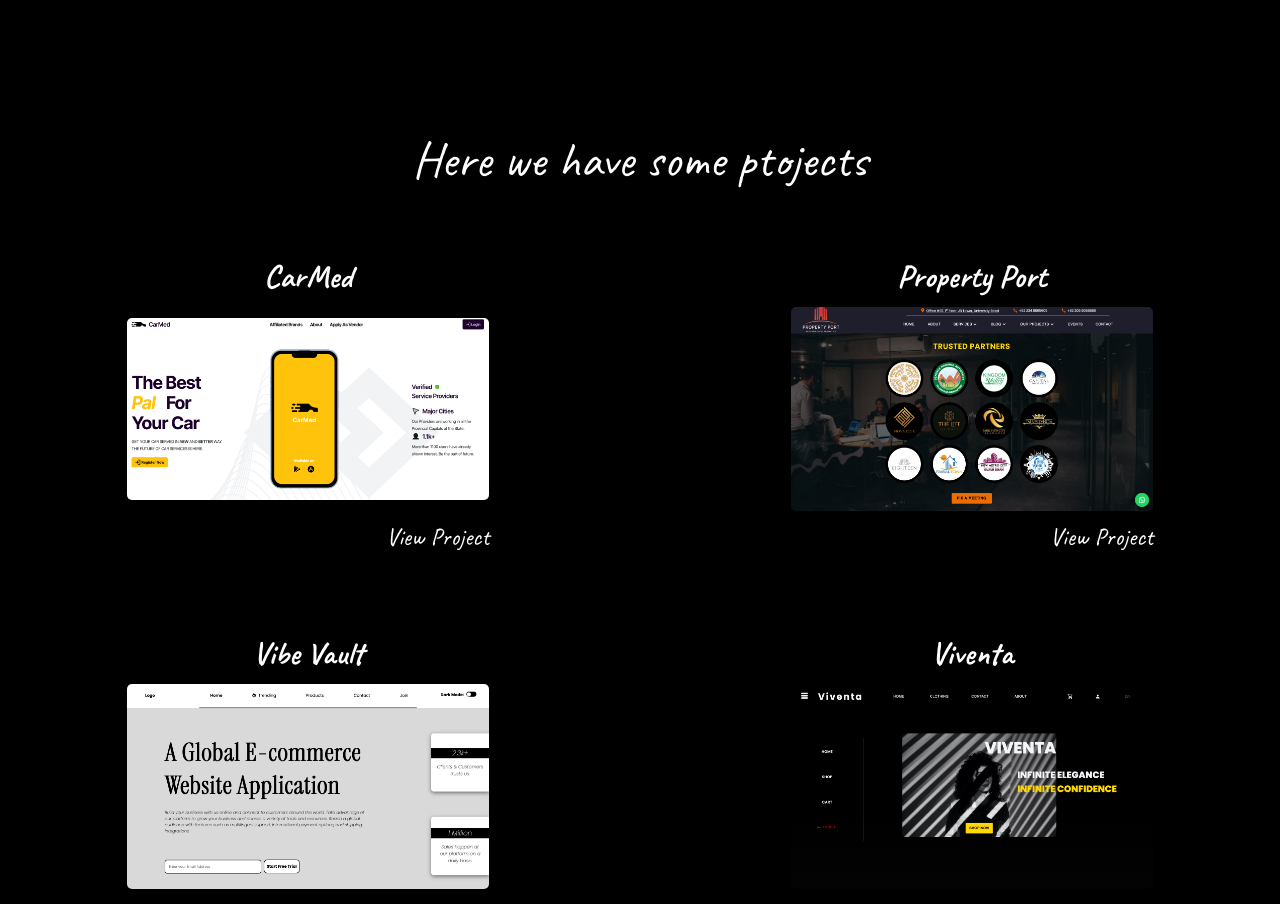
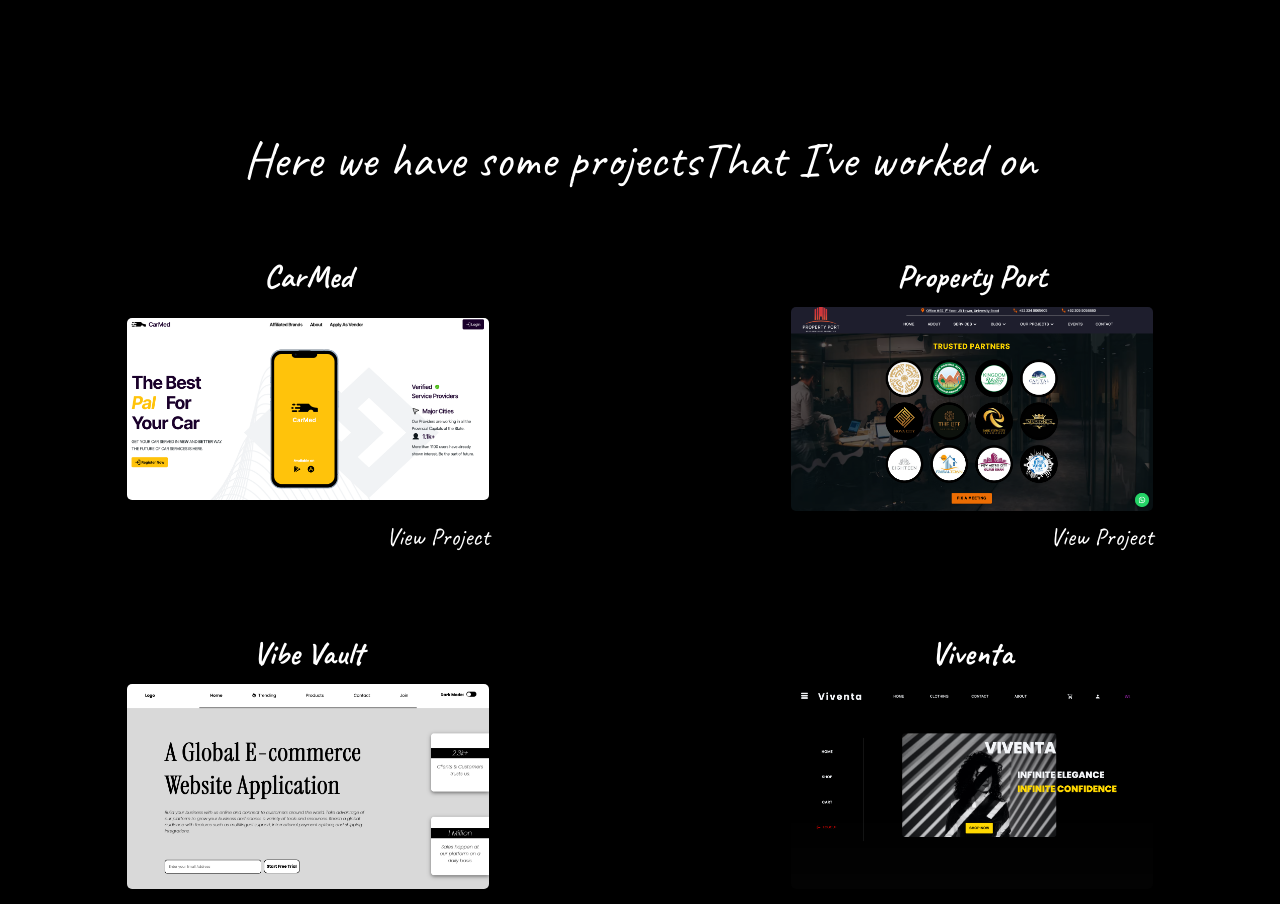
Before and after one commit to waleed2000x/Waleed-s, a React (Vite) app: page / in a window 1280 px wide. Shown: the part 2867-3771 px from the top of the page. Built offline with nearby package versions, Linux system fonts and the light colour scheme.

Commit message:
This may help

```diff
--- a/src/components/Projects/Projects.jsx
+++ b/src/components/Projects/Projects.jsx
@@ -8,7 +8,8 @@
   return (
     <Element name="projects" className="projectParent">
       <div className="projectTitle" data-aos="zoom-in" data-aos-duration="1000">
-        <p>Here we have some ptojects</p>
+        <p>Here we have some projects</p>
+        <p>That I&apos;ve worked on</p>
       </div>
       <div className="projects">
         <Project
```
